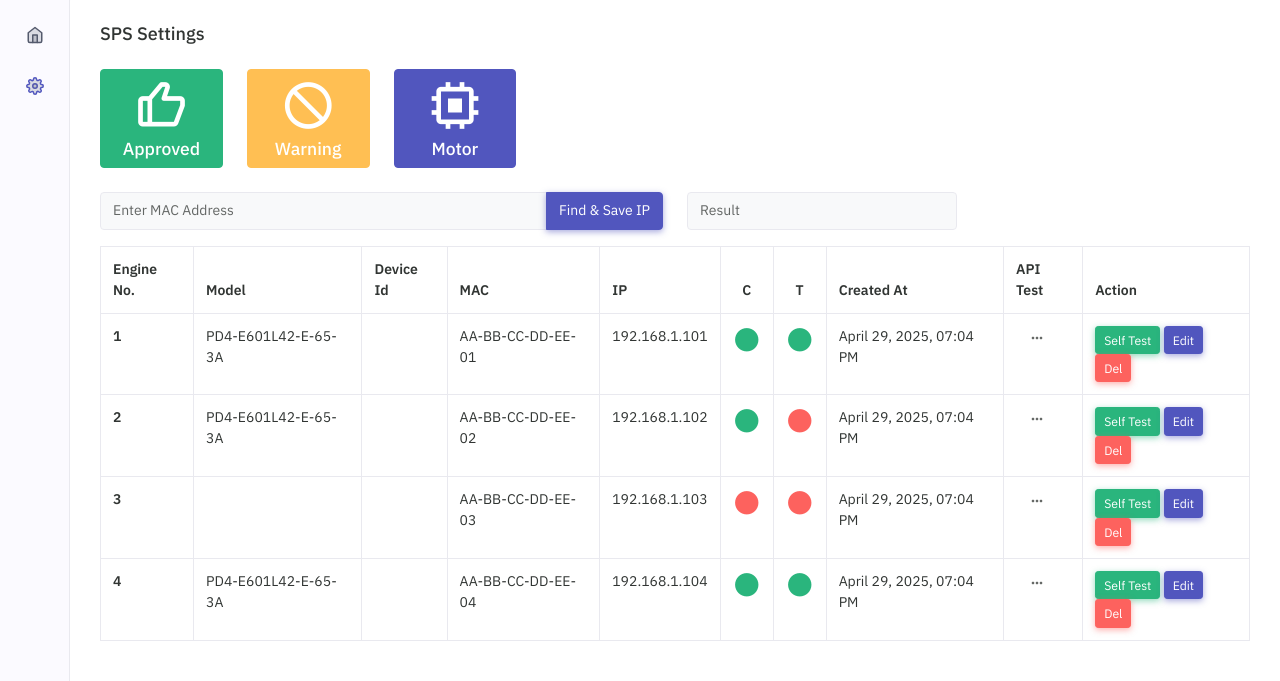
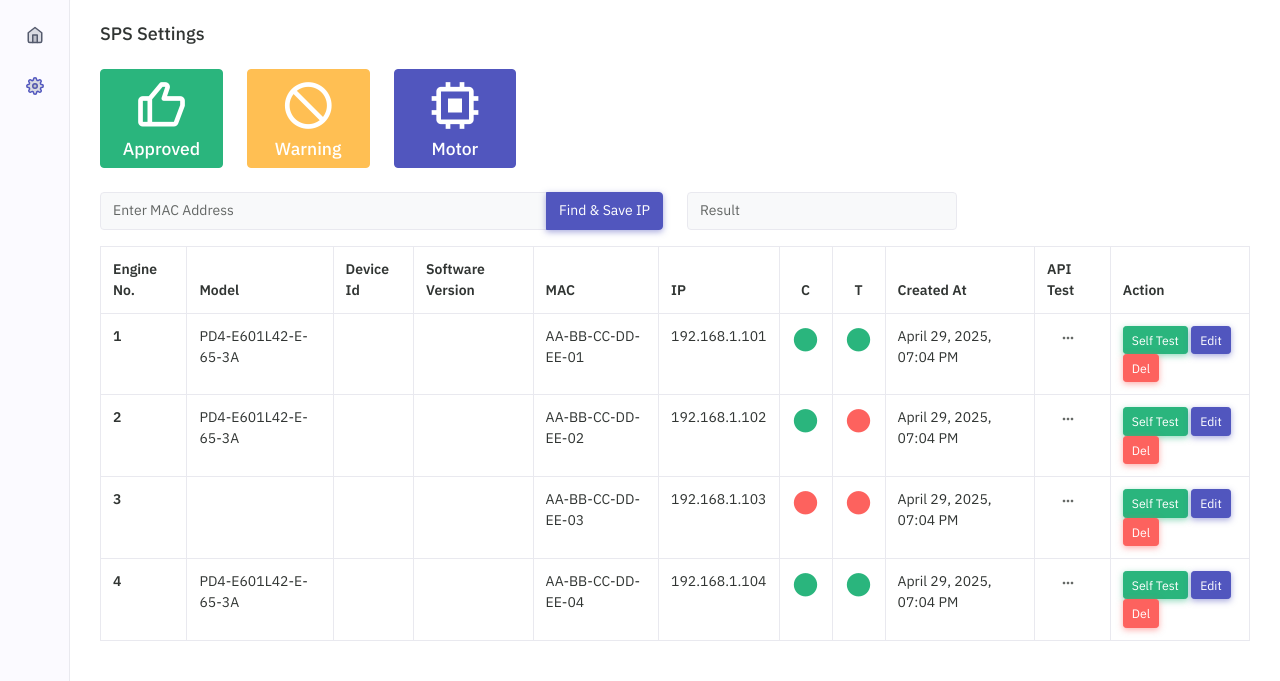
Before and after one commit to klausrock/plc_gui, a Flask app: page /system-settings in a window 1280 px wide. Shown: the part 71-752 px from the top of the page. Run offline with Flask 3, Linux system fonts and the light colour scheme; a user stored in the database is signed in; some libraries are stand-ins or nearby versions.

Commit message:
mac address with dash and software version column

```diff
--- a/app/models/stepperMotor.py
+++ b/app/models/stepperMotor.py
@@ -9,6 +9,7 @@ class StepperMotor(db.Model):
     ip_address = db.Column(db.String(45), nullable=False, unique=True, index=True)
     model_number = db.Column(db.String(120), nullable=True)
     device_id = db.Column(db.String(120), nullable=True)
+    software_version = db.Column(db.String(120), nullable=True)
     connected = db.Column(db.Boolean, nullable=True, default=False)
     tested = db.Column(db.Boolean, nullable=True, default=False)
     created_at = db.Column(db.DateTime, default=datetime.utcnow)
--- a/app/routes/dashboard.py
+++ b/app/routes/dashboard.py
@@ -6,7 +6,7 @@ from flask import Blueprint, render_template, request, jsonify, flash, redirect,
 from flask_login import login_required
 from app.models.stepperMotor import StepperMotor
 from app import os, db
-from app.utils.common import is_ip_alive
+from app.utils.common import is_ip_alive, format_mac
 
 bp = Blueprint('dashboard', __name__, url_prefix='')
 
@@ -27,6 +27,7 @@ def system_settings():
             'ip_address': motor.ip_address,
             'model_number': motor.model_number,
             'device_id': motor.device_id,
+            'software_version': motor.software_version,
             'connected': motor.connected,
             'tested': motor.tested,
             'created_at': motor.created_at
@@ -71,7 +72,8 @@ def ping_mac():
                 model_number = 'api no response'
 
             # Step 2: Create or update motor entry
-            motor = StepperMotor.query.filter_by(mac_address=mac_address).first()
+            formated_mac_address = format_mac(mac_address)
+            motor = StepperMotor.query.filter_by(mac_address=formated_mac_address).first()
             if motor:
                 motor.ip_address = ip_address
                 motor.connected = True
@@ -82,7 +84,7 @@ def ping_mac():
                 next_engine_number = (int(last_motor.engine_number) + 1) if last_motor else 1
                 motor = StepperMotor(
                     engine_number=next_engine_number,
-                    mac_address=mac_address,
+                    mac_address=formated_mac_address,
                     ip_address=ip_address,
                     connected=True,
                     model_number=model_number,
--- a/app/templates/views/dashboard/system_settings.html
+++ b/app/templates/views/dashboard/system_settings.html
@@ -83,6 +83,7 @@
                         <th>Engine No.</th>
                         <th>Model</th>
                         <th>Device Id</th>
+                        <th>Software Version</th>
                         <th>MAC</th>
                         <th>IP</th>
                         <th class="text-center">C</th>
@@ -98,6 +99,7 @@
                             <th scope="row">{{ motor.engine_number }}</th>
                             <td>{{ motor.model_number }}</td>
                             <td>{{ motor.device_id }}</td>
+                            <td>{{ motor.software_version }}</td>
                             <td>{{ motor.mac_address }}</td>
                             <td>{{ motor.ip_address }}</td>
                             <td  class="text-center"><i class="bx bxs-circle fs-2 {% if motor.connected %} text-success {% else %} text-danger {% endif %}"></i></td>
--- a/app/utils/common.py
+++ b/app/utils/common.py
@@ -9,3 +9,9 @@ def is_ip_alive(ip_address):
     except Exception as e:
         print(f"Error checking IP {ip_address}: {e}")
         return False
+
+def format_mac(mac):
+    # Remove any existing separators and make uppercase
+    mac = mac.upper().replace(":", "").replace("-", "")
+    # Insert hyphens every 2 characters
+    return '-'.join(mac[i:i+2] for i in range(0, len(mac), 2))
```
Also changed, not shown: populate_data.py (+4 -4 lines), app/data.sqlite.
